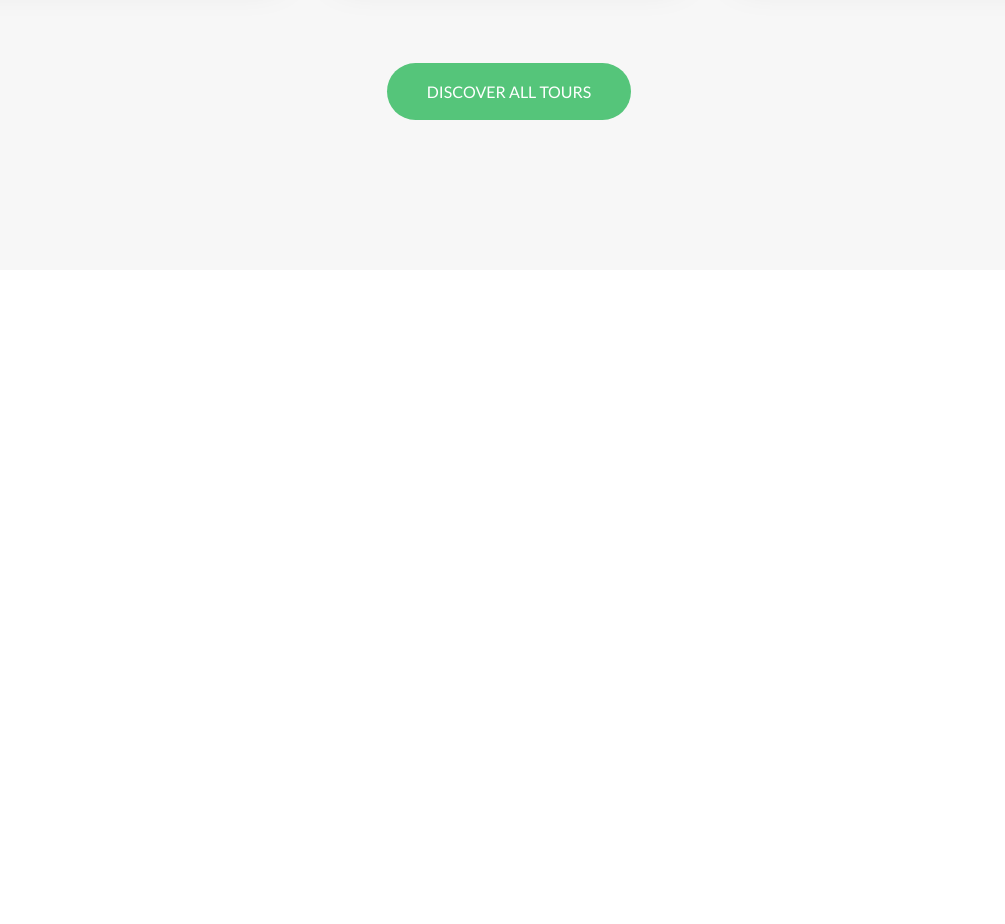
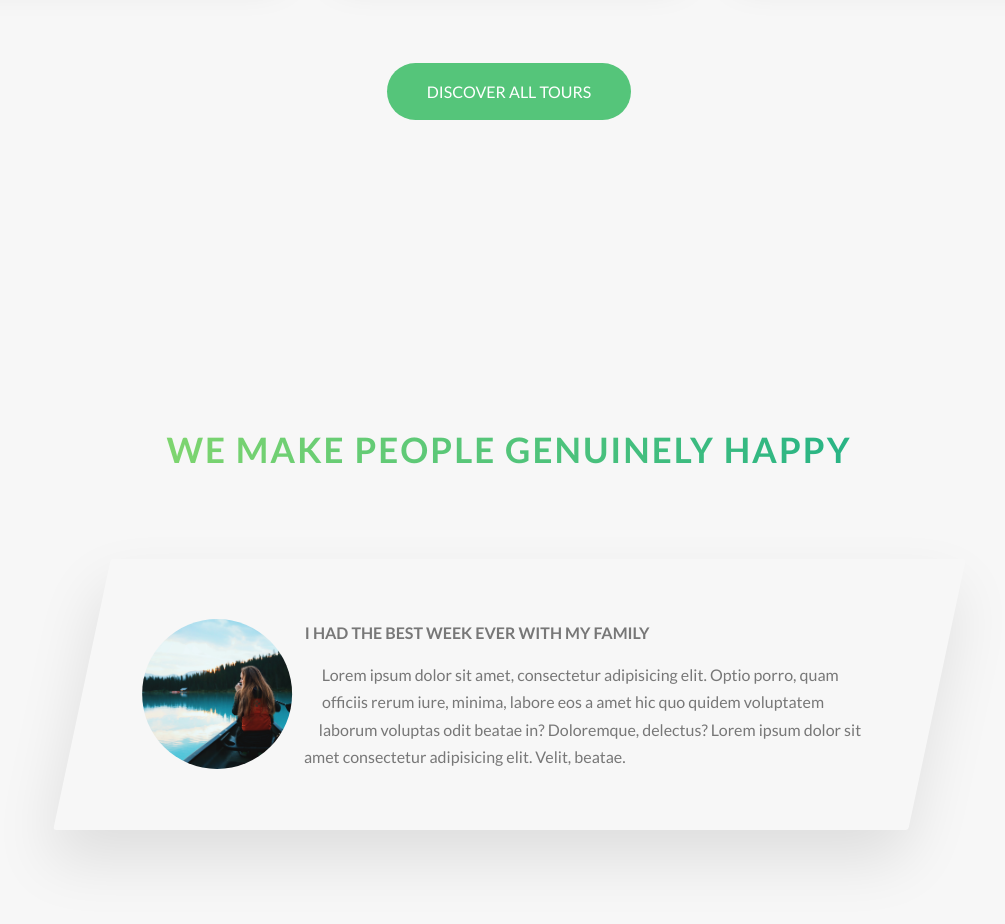
Before and after one commit to coderawii/natours, a website: page index.html in a window 1280 px wide. Shown: the part 3017-3941 px from the top of the page, without its empty margins (131-1136 px from the left). Before the commit the page ends 3317 px from the top, so only its background shows below. Drawn offline with Linux system fonts and the light colour scheme.

Commit message:
042 Building the STORIES section I - <figure>, shape-outside, float, filter, bg-video, <video>, object-fit
<figure>, shape-outside, float. Bitno: __SHAPE - FLAOT: LEFT; SHAPE-OUTSIDE: CIRCLE(50% at 50% 50%); // velicina kruga (radius), posizija centra kruga (u ovom slucaju 50% od heighta i 50% od widtha). Ovde je krug 15rem kao sto vidimo (width/height), dakle pola (50%) je 7.5rem, i stavljamo 50% (za width) i 50% (za height) // da text porem ovog shape-a tj kruga bude istog oblika, tj kao da text ide oko kruga u kruznom obliku, kao napako C u ovom slucaju. CLIP-PATH: CIRCLE(50% at 50% 50%);  TRANSFORM: TRANSLATE(-3rem) SKEWY(12deg); // nismo se zezali sa paddingom i marginom, vec smo ovako malo odvojili krug od texta sa translateX, ali wtf, dodali smo padding-left: 9rem gore u .story.   .STORY: TRANSFORM: SKEWX(-12deg); za iskrivljeni div story u ovom / / pravcu, a onda treba direktne childrene da stavimo na 12deg, & > * { transform: skewX(12deg); } ovako smo u prethodnoj lekciji ravnali direktne childrene unutar skew-ovanog diva, ali ovde ovo ravnanje ovako nece funcionisati, tj text ce ispraviti, ali sliku tj __shape ne !!!! A to je jer slika vec koristi neki TRANSFORM (transform: translateX(-3rem)), a u css trenutno nema mogucnosti da se prihvate oba transforma u isto vreme. Pa cemo ovo obrisati/zakomentarisati, i posebno dodati skewY za text, i posebno za shape, pored ovog translateX-a !!!

```diff
--- a/index.html
+++ b/index.html
@@ -229,8 +229,28 @@
 
 
 
-<!-- ===================== SECTION  ===================== -->
+<!-- ===================== SECTION STORIES ===================== -->
+            <section class="section-stories">
+                <div class="u-center-text u-margin-bottom-big">
+                    <h2 class="heading-secondary">
+                        We make people genuinely happy
+                    </h2>
+                </div>
 
+                <div class="row">
+                    <div class="story">
+                        <figure class="story__shape">
+                            <img src="img/nat-8.jpg" alt="Person on a tour" class="story__img">
+                        </figure>
+                        <div class="story__text">
+                            <h3 class="heading-tertiary u-margin-bottom-small">I had the best week ever with my family</h3>
+                            <p>
+                                Lorem ipsum dolor sit amet, consectetur adipisicing elit. Optio porro, quam officiis rerum iure, minima, labore eos a amet hic quo quidem voluptatem laborum voluptas odit beatae in? Doloremque, delectus? Lorem ipsum dolor sit amet consectetur adipisicing elit. Velit, beatae.
+                            </p>
+                        </div>
+                    </div>
+                </div>
+            </section>
 
 
 
--- /dev/null
+++ b/sass/components/_story.scss
@@ -0,0 +1,38 @@
+.story {
+    width: 75%;
+    margin: 0 auto;
+    box-shadow: 0 3rem 6rem rgba($color-black, .1);
+    // background-color: $color-white;
+    border-radius: 3px;
+    padding: 6rem;
+    padding-left: 9rem;
+    font-size: $default-font-size;
+    transform: skewX(-12deg);
+
+    // & > * {
+    //     transform: skewX(12deg); // ovako smo u prethodnoj lekciji ravnali direktne cildrene unutar skew-ovanog diva, ali ovde ovo ravnanje ovako nece funcionisati, tj text ce "ispraviti", ali sliku ne !!!! A to je jer slika vec koristi neki TRANSFORM (transform: translateX(-3rem)), a u css trenutno nema mogucnosti da se prihvate oba transforma u isto vreme.
+    //     // pa cemo ovo obrisati/zakomentarisati, i posebno dodati skewY za text, i posebno za shape, porem ovog translateX-a !!!!!!!!!!!!!
+    // }
+
+    &__shape {
+        width: 15rem;
+        height: 15rem;
+        // background-color: orangered;
+        float: left;
+        -webkit-shape-outside: circle(50% at 50% 50%);
+        shape-outside: circle(50% at 50% 50%); // velicina kruga (radius), posizija centra kruga (u ovom slucaju 50% od heighta i 50% od widtha). Ovde je krug 15rem kao sto vidimo (width/height), dakle pola (50%) je 7.5rem, i stavljamo 50% (za width) i 50% (za height)
+        // da text porem ovog shape-a tj kruga bude istog oblika, tj kao da text ide oko kruga u kruznom obliku, kao napako C u ovom slucaju
+
+        -webkit-clip-path: circle(50% at 50% 50%);
+        clip-path: circle(50% at 50% 50%);
+        transform: translateX(-3rem) skewX(12deg); // nismo se zezali sa paddingfom i marginom, vec smo ovako malo odvojili krug od texta, ali wtf, dodali smo padding-left: 9rem gore u __story
+    }
+
+    &__img {
+        height: 100%; // img uvek mora da ima width, a 100% je jer je slika unutar __shape diva koji ima width i height 15rem, pa ce slika biti velicine tog shape-a - NE ZNAM KOLIKO JE OVO TACNO< STA ZAPISAH
+    }
+
+    &__text {
+        transform: skewX(12deg);
+    }
+}
--- a/sass/main.scss
+++ b/sass/main.scss
@@ -11,6 +11,7 @@
 @import "components/composition";
 @import "components/feature-box";
 @import "components/card";
+@import "components/story";
 
 @import "layout/grid";
 @import "layout/header";
--- a/sass/pages/home.scss
+++ b/sass/pages/home.scss
@@ -26,3 +26,8 @@
     margin-top: -10rem; // da bi popunili beo prazan prostotr kod gradienta tj skew-a od section-features, pomeramo ovaj div gore za 10rem tj 100px
 
 }
+
+.section-stories {
+    padding: 15rem 0;
+    background-color: $color-grey-light-1;
+}
```
Also changed, not shown: css/style.css.
